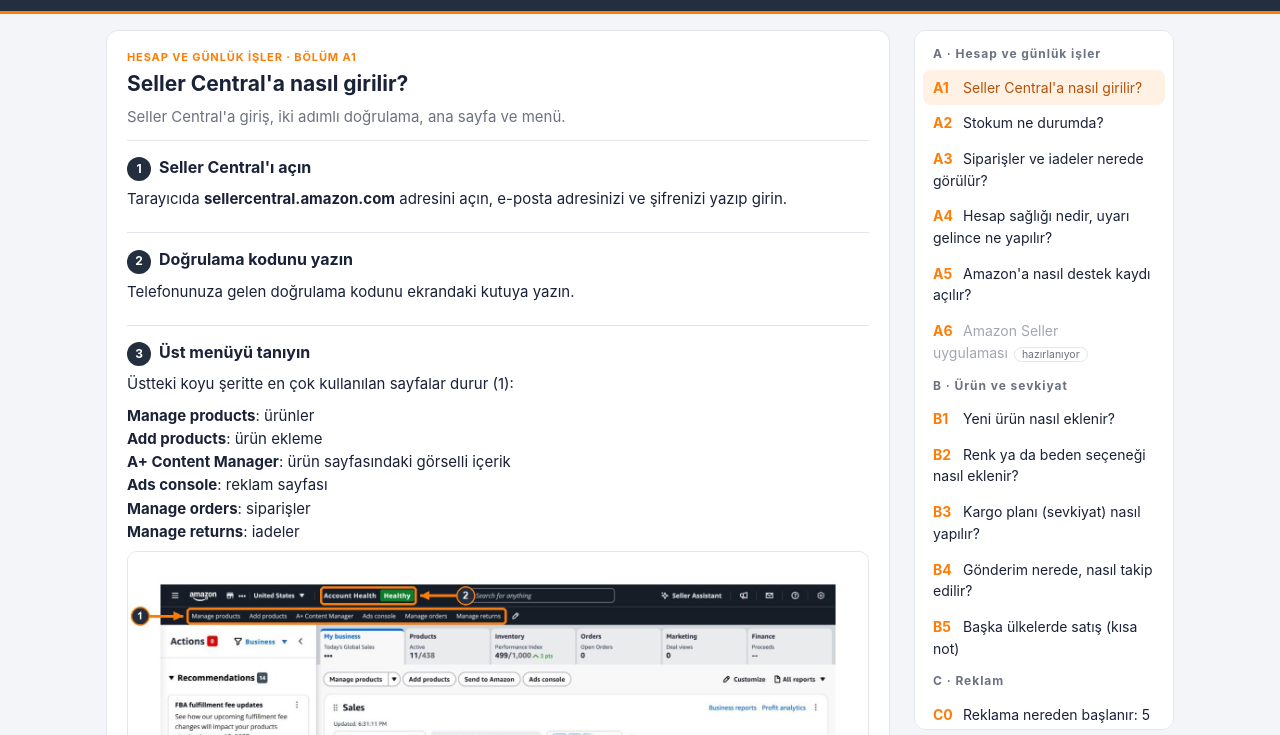
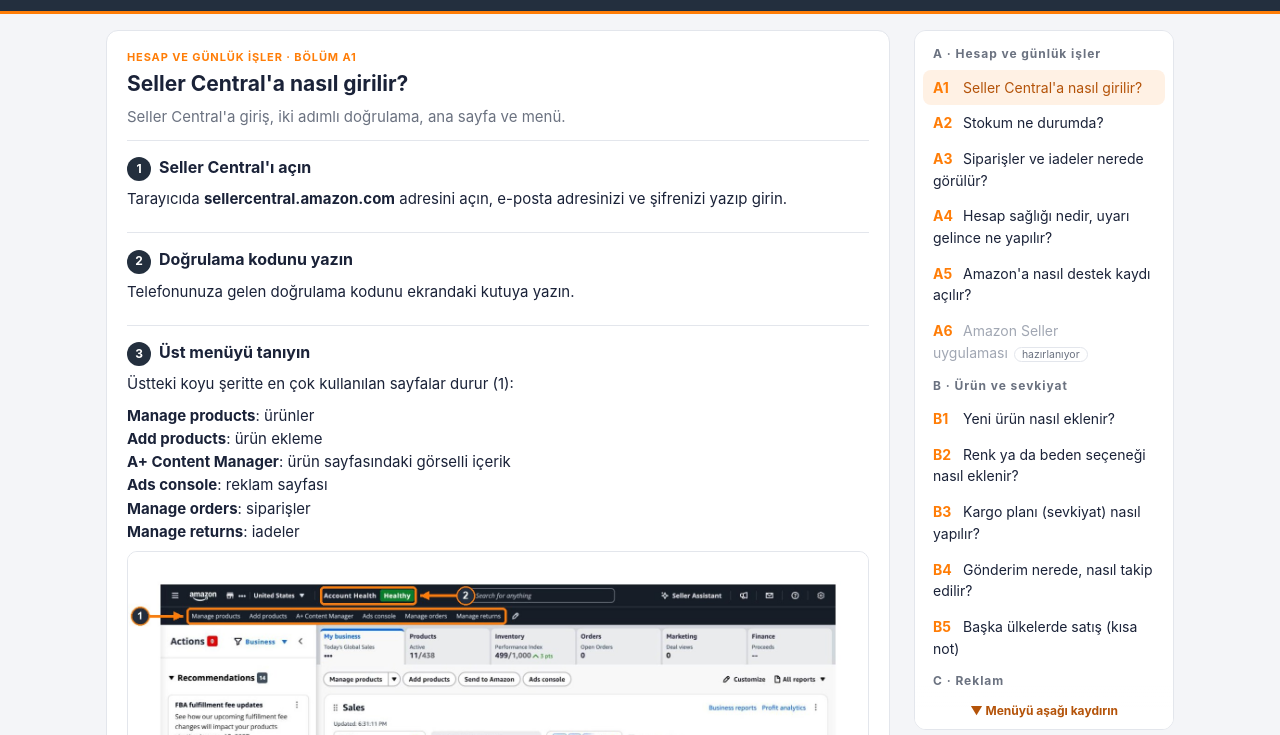
Before and after one commit to exportpartners/sid-panel, a plain HTML site: page egitim/index.html in a window 1280 px wide. Shown: the part 65-800 px from the top of the page. Drawn offline with Linux system fonts and the light colour scheme.

Commit message:
Egitim seti 2026-11-19

```diff
--- a/egitim/index.html
+++ b/egitim/index.html
@@ -18,6 +18,8 @@ header{background:var(--ink);color:#fff;padding:14px 16px;border-bottom:3px soli
 nav{order:2}main{order:1;min-width:0}
 nav h4{margin:6px 10px 6px;font-size:12px;letter-spacing:.08em;color:var(--muted)}
 nav{position:sticky;top:84px;align-self:start;background:#fff;border:1px solid var(--line);border-radius:12px;padding:8px;max-height:calc(100vh - 100px);overflow-y:scroll;overscroll-behavior:contain;scrollbar-width:thin;scrollbar-color:#F28A3C #F1F2F4}
+nav .menu-alt{position:sticky;bottom:-8px;margin:6px -8px -8px;padding:18px 10px 8px;text-align:center;font-size:12px;font-weight:700;color:#B45309;background:linear-gradient(rgba(255,255,255,0),#fff 55%);pointer-events:none}nav.sonda .menu-alt{display:none}
+@media(max-width:820px){nav .menu-alt{display:none}}
 nav::-webkit-scrollbar{width:8px}nav::-webkit-scrollbar-track{background:#F1F2F4;border-radius:8px}nav::-webkit-scrollbar-thumb{background:#F28A3C;border-radius:8px}
 nav a{display:block;padding:7px 10px;border-radius:8px;color:var(--text);text-decoration:none;font-size:14px}
 nav a:hover,nav a.on{background:#FFF1E4;color:#B45309}
@@ -88,7 +90,7 @@ V.bolumler.forEach(function(b){
  ic+='__GECIS_'+b.id+'__</section>';
 });
 V.bolumler.forEach(function(b,i){var o=V.bolumler[i-1],n=V.bolumler[i+1],g='<div class="gecis">'+(o?'<a href="#'+o.id+'"><small>← ÖNCEKİ</small>'+o.no+' '+esc(o.baslik)+'</a>':'<span style="flex:1"></span>')+(n?'<a class="sonra" href="#'+n.id+'"><small>SONRAKİ →</small>'+n.no+' '+esc(n.baslik)+'</a>':'<span style="flex:1"></span>')+'</div>';ic=ic.replace('__GECIS_'+b.id+'__',g)});
-document.getElementById("menu").innerHTML=menu;document.getElementById("icerik").innerHTML=ic;
+document.getElementById("menu").innerHTML=menu+'<div class="menu-alt">▼ Menüyü aşağı kaydırın</div>';document.getElementById("icerik").innerHTML=ic;
 var ara=document.getElementById("ara"),son=document.getElementById("sonuc");
 ara.addEventListener("input",function(){
  var q=norm(ara.value.trim());
@@ -110,6 +112,7 @@ function goster(){var h=decodeURIComponent(location.hash.slice(1)),el=h?document
  if(b){sN.textContent="BÖLÜM "+b.no+" · BURADASINIZ";sA.textContent=b.baslik}
  if(el&&el!==sec){el.scrollIntoView()}else{window.scrollTo(0,0)}}
 window.addEventListener("hashchange",goster);goster();
+var nvm=document.getElementById("menu");function sonda(){nvm.classList.toggle("sonda",nvm.scrollTop+nvm.clientHeight>=nvm.scrollHeight-4)}nvm.addEventListener("scroll",sonda);window.addEventListener("resize",sonda);sonda();
 document.getElementById("seritBtn").addEventListener("click",function(){document.body.classList.toggle("menu-acik");this.textContent=document.body.classList.contains("menu-acik")?"Kapat ✕":"İçindekiler ▾"});
 document.getElementById("menu").addEventListener("click",function(e){if(e.target.closest("a")){document.body.classList.remove("menu-acik");document.getElementById("seritBtn").textContent="İçindekiler ▾"}});
 document.addEventListener("click",function(e){if(document.body.classList.contains("menu-acik")&&!e.target.closest("nav")&&!e.target.closest("#serit")){document.body.classList.remove("menu-acik");document.getElementById("seritBtn").textContent="İçindekiler ▾"}});
```
